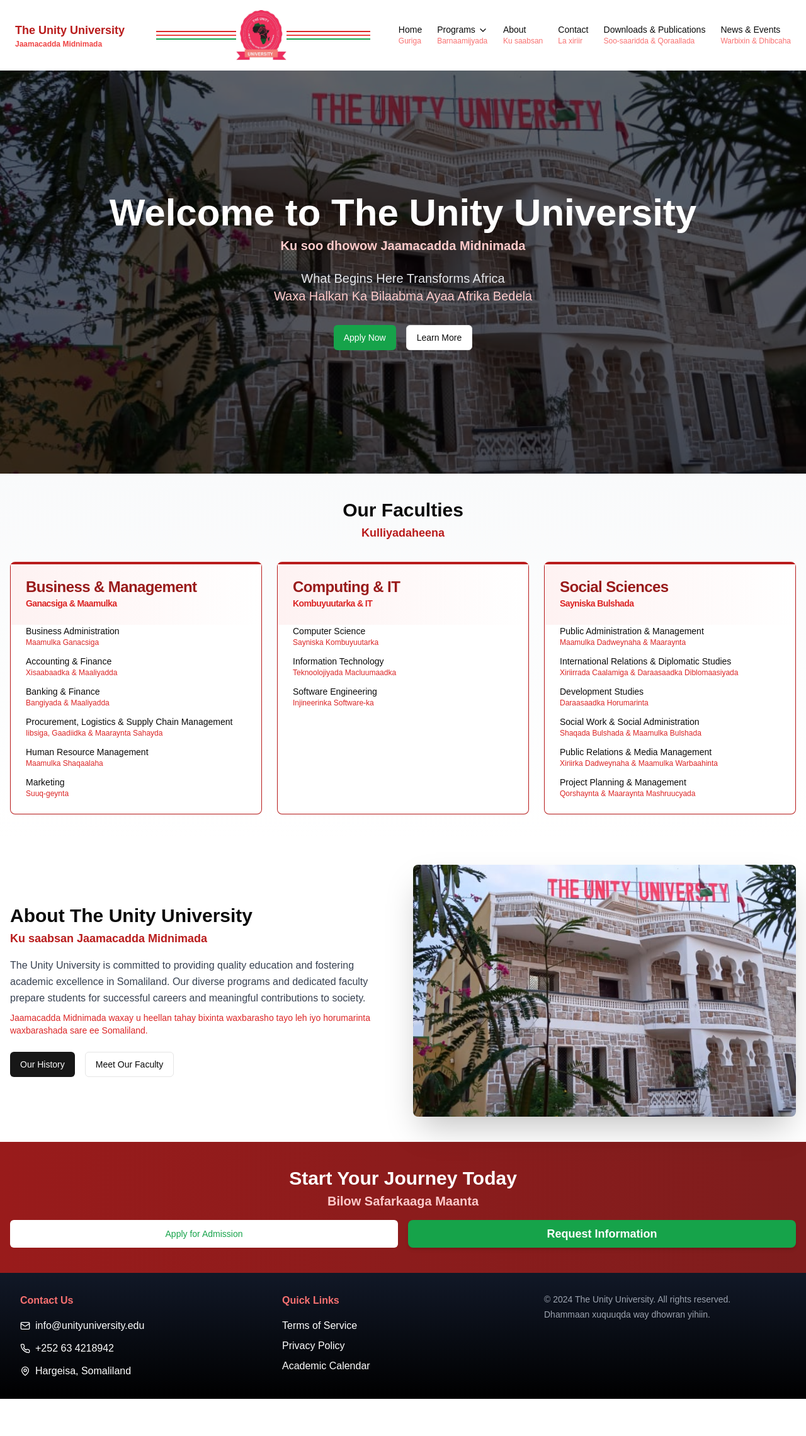
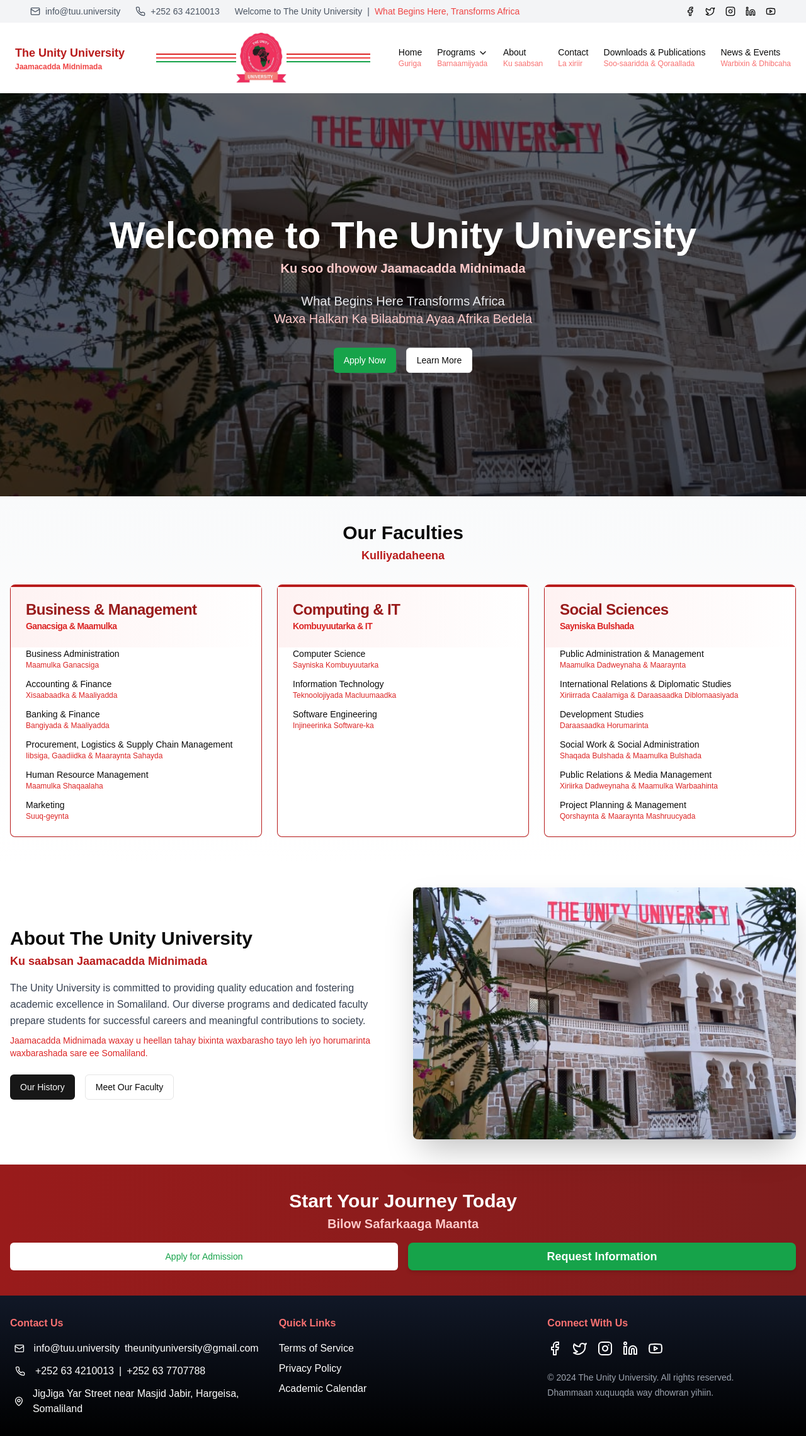
Before and after one commit to Navidons/tuu, a Next.js app: page / in a window 1280 px wide. Shown: the whole page at 63% size. Before the commit the page ends 2221 px from the top, so only its background shows below. Built offline with nearby package versions, Linux system fonts and the light colour scheme.

Commit message:
Additional global css, enhanced footer and header

```diff
--- a/app/globals.css
+++ b/app/globals.css
@@ -4,6 +4,25 @@
 
 body {
   font-family: Arial, Helvetica, sans-serif;
+  -webkit-font-smoothing: antialiased;
+  -moz-osx-font-smoothing: grayscale;
+  text-rendering: optimizeLegibility;
+}
+
+html {
+  scroll-behavior: smooth;
+}
+
+* {
+  box-sizing: border-box;
+  margin: 0;
+  padding: 0;
+}
+
+img {
+  max-width: 100%;
+  height: auto;
+  display: block;
 }
 
 @layer base {
@@ -67,6 +86,62 @@
     @apply border-border;
   }
   body {
-    @apply bg-background text-foreground;
+    @apply bg-background text-foreground min-h-screen;
   }
 }
+
+@layer utilities {
+  .text-balance {
+    text-wrap: balance;
+  }
+
+  .no-scrollbar::-webkit-scrollbar {
+    display: none;
+  }
+
+  .no-scrollbar {
+    -ms-overflow-style: none;
+    scrollbar-width: none;
+  }
+}
+
+@layer components {
+  .container {
+    @apply mx-auto px-4 sm:px-6 lg:px-8 max-w-7xl;
+  }
+
+  .flex-center {
+    @apply flex items-center justify-center;
+  }
+
+  .flex-between {
+    @apply flex items-center justify-between;
+  }
+
+  .flex-start {
+    @apply flex items-center justify-start;
+  }
+
+  .flex-end {
+    @apply flex items-center justify-end;
+  }
+}
+
+/* Media Query Breakpoints */
+@media (max-width: 640px) {
+  html {
+    font-size: 14px;
+  }
+}
+
+@media (min-width: 641px) and (max-width: 768px) {
+  html {
+    font-size: 15px;
+  }
+}
+
+@media (min-width: 769px) {
+  html {
+    font-size: 16px;
+  }
+}
--- a/app/static-components/footer/Footer.tsx
+++ b/app/static-components/footer/Footer.tsx
@@ -1,42 +1,62 @@
 import Link from "next/link"
-import { Mail, Phone, MapPin } from "lucide-react"
+import { Mail, Phone, MapPin, Facebook, Twitter, Instagram, Linkedin, Youtube } from "lucide-react"
 
 export const Footer = () => {
   return (
-    <footer className="bg-gradient-to-b from-gray-900 to-black text-white py-8 px-4 sm:px-6 lg:px-8">
-      <div className="container mx-auto">
-        <div className="grid grid-cols-1 sm:grid-cols-2 lg:grid-cols-3 gap-8">
+    <footer className="bg-gradient-to-b from-gray-900 to-black text-white py-8">
+      <div className="container mx-auto px-4">
+        <div className="grid md:grid-cols-3 gap-8">
           <div>
             <h3 className="font-bold mb-4 text-red-400">Contact Us</h3>
-            <div className="space-y-4 sm:space-y-3">
+            <div className="space-y-3">
               <div className="flex items-center gap-2 hover:text-red-400 transition-colors duration-200">
-                <Mail className="h-4 w-4"/>
-                <span>info@unityuniversity.edu</span>
+                <Mail className="h-4 w-8"/>
+                <span>info@tuu.university</span>
+                <span>theunityuniversity@gmail.com</span>
               </div>
               <div className="flex items-center gap-2 hover:text-red-400 transition-colors duration-200">
-                <Phone className="h-4 w-4"/>
-                <span>+252 63 4218942</span>
+                <Phone className="h-4 w-8"/>
+                <span>+252 63 4210013</span> |
+                <span>+252 63 7707788</span>
               </div>
               <div className="flex items-center gap-2 hover:text-red-400 transition-colors duration-200">
-                <MapPin className="h-4 w-4"/>
-                <span>Hargeisa, Somaliland</span>
+                <MapPin className="h-4 w-8"/>
+                <span>JigJiga Yar Street near Masjid Jabir, Hargeisa, Somaliland</span>
               </div>
             </div>
           </div>
 
           <div>
             <h3 className="font-bold mb-4 text-red-400">Quick Links</h3>
-            <nav className="space-y-3 sm:space-y-2">
-              <Link href="#" className="block hover:text-red-400 transition-colors duration-200 py-1 sm:py-0">Terms of Service</Link>
-              <Link href="#" className="block hover:text-red-400 transition-colors duration-200 py-1 sm:py-0">Privacy Policy</Link>
-              <Link href="#" className="block hover:text-red-400 transition-colors duration-200 py-1 sm:py-0">Academic Calendar</Link>
+            <nav className="space-y-2">
+              <Link href="#" className="block hover:text-red-400 transition-colors duration-200">Terms of Service</Link>
+              <Link href="#" className="block hover:text-red-400 transition-colors duration-200">Privacy Policy</Link>
+              <Link href="#" className="block hover:text-red-400 transition-colors duration-200">Academic Calendar</Link>
             </nav>
           </div>
 
-          <div className="text-center sm:text-left">
+          <div>
+            <h3 className="font-bold mb-4 text-red-400">Connect With Us</h3>
+            <div className="flex space-x-4 mb-6">
+              <Link href="https://www.facebook.com/theunityuniversity/" className="hover:text-red-400 transition-colors duration-200" target="_blank" rel="noopener noreferrer">
+                <Facebook className="h-6 w-6" />
+              </Link>
+              <Link href="https://x.com/ProfPLOLumumba/status/1605872680317616128?lang=en" className="hover:text-red-400 transition-colors duration-200" target="_blank" rel="noopener noreferrer">
+                <Twitter className="h-6 w-6" />
+              </Link>
+              <Link href="https://www.instagram.com/p/Cmd3K5Oj1D1/?img_index=1" className="hover:text-red-400 transition-colors duration-200" target="_blank" rel="noopener noreferrer">
+                <Instagram className="h-6 w-6" />
+              </Link>
+              <Link href="https://www.linkedin.com/company/the-unity-university/?originalSubdomain=so" className="hover:text-red-400 transition-colors duration-200" target="_blank" rel="noopener noreferrer">
+                <Linkedin className="h-6 w-6" />
+              </Link>
+              <Link href="https://www.youtube.com/watch?v=8vBnxHefYZs" className="hover:text-red-400 transition-colors duration-200" target="_blank" rel="noopener noreferrer">
+                <Youtube className="h-6 w-6" />
+              </Link>
+            </div>
             <p className="text-sm text-gray-400">
               © 2024 The Unity University. All rights reserved.
-              <span className="block mt-2 sm:mt-1">Dhammaan xuquuqda way dhowran yihiin.</span>
+              <span className="block mt-1">Dhammaan xuquuqda way dhowran yihiin.</span>
             </p>
           </div>
         </div>
--- a/app/static-components/header/Header.tsx
+++ b/app/static-components/header/Header.tsx
@@ -1,6 +1,6 @@
 import Link from "next/link"
 import { useState, useEffect, useRef } from 'react'
-import { ChevronDown, ChevronRight, Menu, X } from "lucide-react"
+import { ChevronDown, ChevronRight, Menu, X, Mail, Phone, Facebook, Twitter, Instagram, Linkedin, Youtube } from "lucide-react"
 import Image from 'next/image'
 
 const programs = [
@@ -116,6 +116,45 @@
   }
 
   return (
+    <>
+      <div className="hidden lg:block bg-gray-100 py-2 px-4">
+        <div className="container mx-auto flex justify-between items-center">
+          <div className="flex items-center space-x-6">
+            <div className="flex items-center gap-2 text-sm text-gray-600">
+              <Mail className="h-4 w-4"/>
+              <span>info@tuu.university</span>
+            </div>
+            <div className="flex items-center gap-2 text-sm text-gray-600">
+              <Phone className="h-4 w-4"/>
+              <span>+252 63 4210013</span>
+            </div>
+            <div className="text-sm text-gray-600">
+              <span className="font-medium">Welcome to The Unity University</span>
+              <span className="mx-2">|</span>
+              <span className="text-red-500">What Begins Here, Transforms Africa</span>
+            </div>
+          </div>
+
+          <div className="flex space-x-4">
+            <Link href="https://www.facebook.com/theunityuniversity/" className="hover:text-red-400 transition-colors duration-200" target="_blank" rel="noopener noreferrer">
+              <Facebook className="h-4 w-4" />
+            </Link>
+            <Link href="https://x.com/ProfPLOLumumba/status/1605872680317616128?lang=en" className="hover:text-red-400 transition-colors duration-200" target="_blank" rel="noopener noreferrer">
+              <Twitter className="h-4 w-4" />
+            </Link>
+            <Link href="https://www.instagram.com/p/Cmd3K5Oj1D1/?img_index=1" className="hover:text-red-400 transition-colors duration-200" target="_blank" rel="noopener noreferrer">
+              <Instagram className="h-4 w-4" />
+            </Link>
+            <Link href="https://www.linkedin.com/company/the-unity-university/?originalSubdomain=so" className="hover:text-red-400 transition-colors duration-200" target="_blank" rel="noopener noreferrer">
+              <Linkedin className="h-4 w-4" />
+            </Link>
+            <Link href="https://www.youtube.com/watch?v=8vBnxHefYZs" className="hover:text-red-400 transition-colors duration-200" target="_blank" rel="noopener noreferrer">
+              <Youtube className="h-4 w-4" />
+            </Link>
+          </div>
+        </div>
+      </div>
+
       <header className="px-4 lg:px-6 py-4 flex flex-col lg:flex-row items-center relative">
         {/* Logo Section */}
         <div className="relative flex-1 flex justify-center items-center h-20 w-full mb-8 lg:mb-0 lg:w-auto lg:order-2 mt-8 lg:mt-0">
@@ -263,5 +302,6 @@
           ))}
         </nav>
       </header>
+    </>
   )
 }
```
Lines whose indentation alone changed are shown as unchanged.
